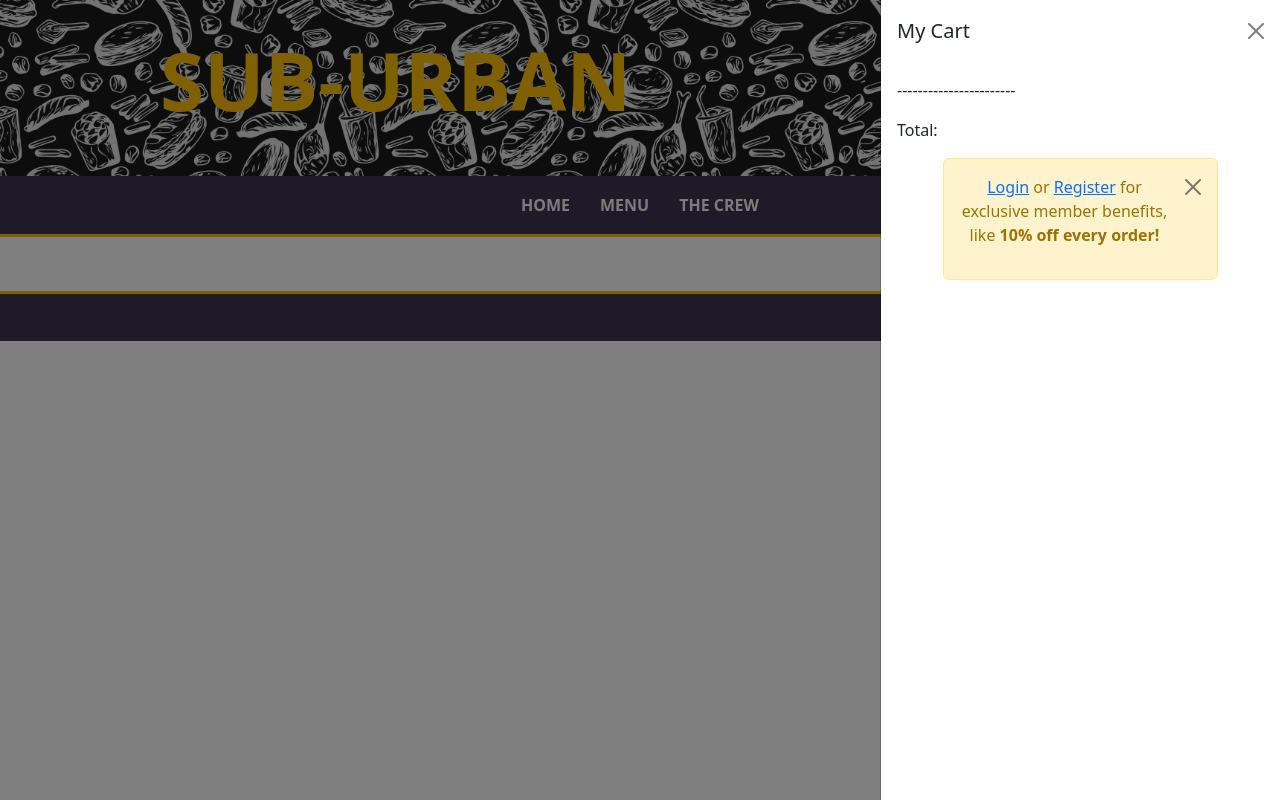
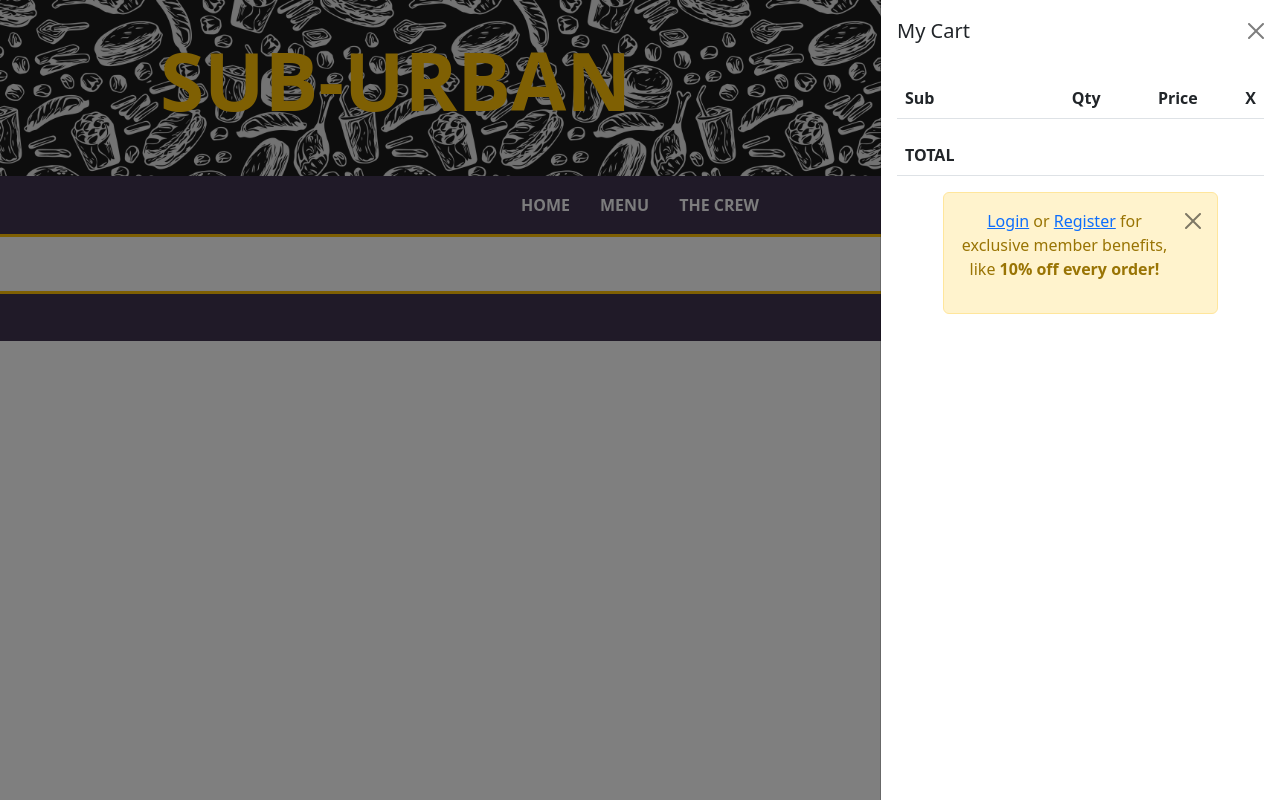
Before and after one commit to RTUNSTALLjr/group_3, a Flask app: page /menu in a window 1280 px wide, after a click that opens the changed part. Run offline with Flask 2, Linux system fonts and the light colour scheme; data that the repository does not hold is empty; some libraries are stand-ins or nearby versions.

Commit message:
Style cart popout

```diff
--- a/flask_app/config/mysqlconnection.py
+++ b/flask_app/config/mysqlconnection.py
@@ -2,7 +2,7 @@ import pymysql.cursors
 
 class MySQLConnection:
     def __init__(self, db):
-        connection = pymysql.connect(host = 'localhost', user = 'root', password = 'Giraff350', db = db, charset ='utf8mb4', cursorclass = pymysql.cursors.DictCursor, autocommit = True)
+        connection = pymysql.connect(host = 'localhost', user = 'root', password = 'root', db = db, charset ='utf8mb4', cursorclass = pymysql.cursors.DictCursor, autocommit = True)
         self.connection = connection
 
     def query_db(self, query, data = None):
--- a/flask_app/templates/menu.html
+++ b/flask_app/templates/menu.html
@@ -17,19 +17,59 @@
             <button type="button" class="btn-close" data-bs-dismiss="offcanvas" aria-label="Close"></button>
         </div>
         <div class="offcanvas-body">
+            <div class="d-flex align-items-between flex-column">
+                <table class="table">
+                    <thead>
+                        <tr>
+                            <th class="w-50">Sub</th>
+                            <th class="w-25">Qty</th>
+                            <th class="w-25">Price</th>
+                            <th>X</th>
+                        </tr>
+                    </thead>
+                    <tbody>
                         {% for each in session["sub_list"] %}
-                <p>{{each['name']}} {{each['quantity']}} {{"$%.2f"|format(each['price'] * each['quantity'])}}</p>
+                            <tr>
+                                <td>{{each['name']}}</td>
+                                <td>{{each['quantity']}}</td>
+                                <td>{{"$%.2f"|format(each['price'] * each['quantity'])}}</td>
+                                <td>
+                                    <a href="" class="text-danger">
+                                        <svg xmlns="http://www.w3.org/2000/svg" width="16" height="16" fill="currentColor" class="bi bi-trash3" viewBox="0 0 16 16">
+                                        <path d="M6.5 1h3a.5.5 0 0 1 .5.5v1H6v-1a.5.5 0 0 1 .5-.5ZM11 2.5v-1A1.5 1.5 0 0 0 9.5 0h-3A1.5 1.5 0 0 0 5 1.5v1H2.506a.58.58 0 0 0-.01 0H1.5a.5.5 0 0 0 0 1h.538l.853 10.66A2 2 0 0 0 4.885 16h6.23a2 2 0 0 0 1.994-1.84l.853-10.66h.538a.5.5 0 0 0 0-1h-.995a.59.59 0 0 0-.01 0H11Zm1.958 1-.846 10.58a1 1 0 0 1-.997.92h-6.23a1 1 0 0 1-.997-.92L3.042 3.5h9.916Zm-7.487 1a.5.5 0 0 1 .528.47l.5 8.5a.5.5 0 0 1-.998.06L5 5.03a.5.5 0 0 1 .47-.53Zm5.058 0a.5.5 0 0 1 .47.53l-.5 8.5a.5.5 0 1 1-.998-.06l.5-8.5a.5.5 0 0 1 .528-.47ZM8 4.5a.5.5 0 0 1 .5.5v8.5a.5.5 0 0 1-1 0V5a.5.5 0 0 1 .5-.5Z"/>
+                                        </svg>
+                                    </a>
+                                </td>
+                            </tr>
                         {% endfor %}
-            <p>-----------------------</p>
-            <p>Total: </p>
+                    </tbody>
+                </table>
+                <div>
+                    <table class="table">
+                        <tr>
+                            <td class="fw-bold">TOTAL</td>
+                            <td>
                                 {% if "subtotal" in session %}
                                     {% if "user_id" in session %}
                                         <p>{{ "$%.2f"|format(session["subtotal"] - (session["subtotal"] / 10)) }}</p>
-                    <p class="alert alert-success mt-2">10% discount applied!</p>
+                                        <p class="alert alert-success">10% discount applied!</p>
                                     {% else %}
                                         <p>{{ "$%.2f"|format(session["subtotal"]) }}</p>
                                     {% endif %}
                                 {% endif %}
+                            </td>
+                        </tr>
+                    </table>
+
+                    <!-- <p>Total: </p>
+                    {% if "subtotal" in session %}
+                        {% if "user_id" in session %}
+                            <p>{{ "$%.2f"|format(session["subtotal"] - (session["subtotal"] / 10)) }}</p>
+                            <p class="alert alert-success">10% discount applied!</p>
+                        {% else %}
+                            <p>{{ "$%.2f"|format(session["subtotal"]) }}</p>
+                        {% endif %}
+                    {% endif %} -->
                     {% if "user_id" not in session %}
                         <div class="alert alert-warning alert-dismissible fade show w-75 mx-auto" role="alert">
                             <p class="text-center"><a href="/login" class="link-center">Login</a> or <a href="/registration">Register</a> for exclusive member benefits, like <span class="fw-bold">10% off every order! </span></p>
@@ -39,13 +79,15 @@
                 </div>
             </div>
         </div>
+    </div>
+</div>
 
 <div class="mx-auto w-25">
     {% with messages = get_flashed_messages(category_filter = ["sub"]) %}
         {% if messages %}
-            <div class="alert alert-success" role="alert">
+            <div class="alert alert-success text-center" role="alert">
                 {% for message in messages %}
-                    <p>{{message}}</p>
+                    {{message}}
                 {% endfor %}
             </div>
         {% endif %}
```
Lines whose indentation alone changed are shown as unchanged.
